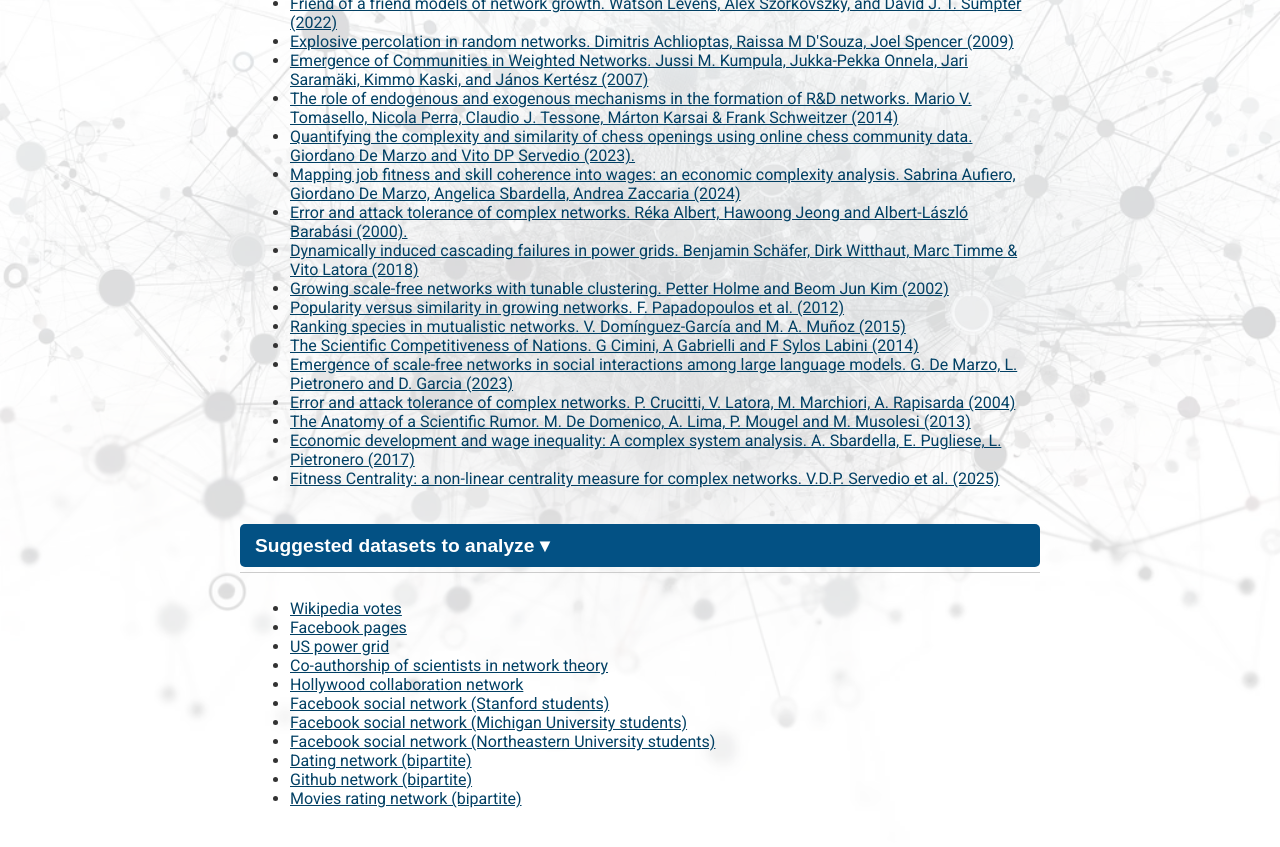
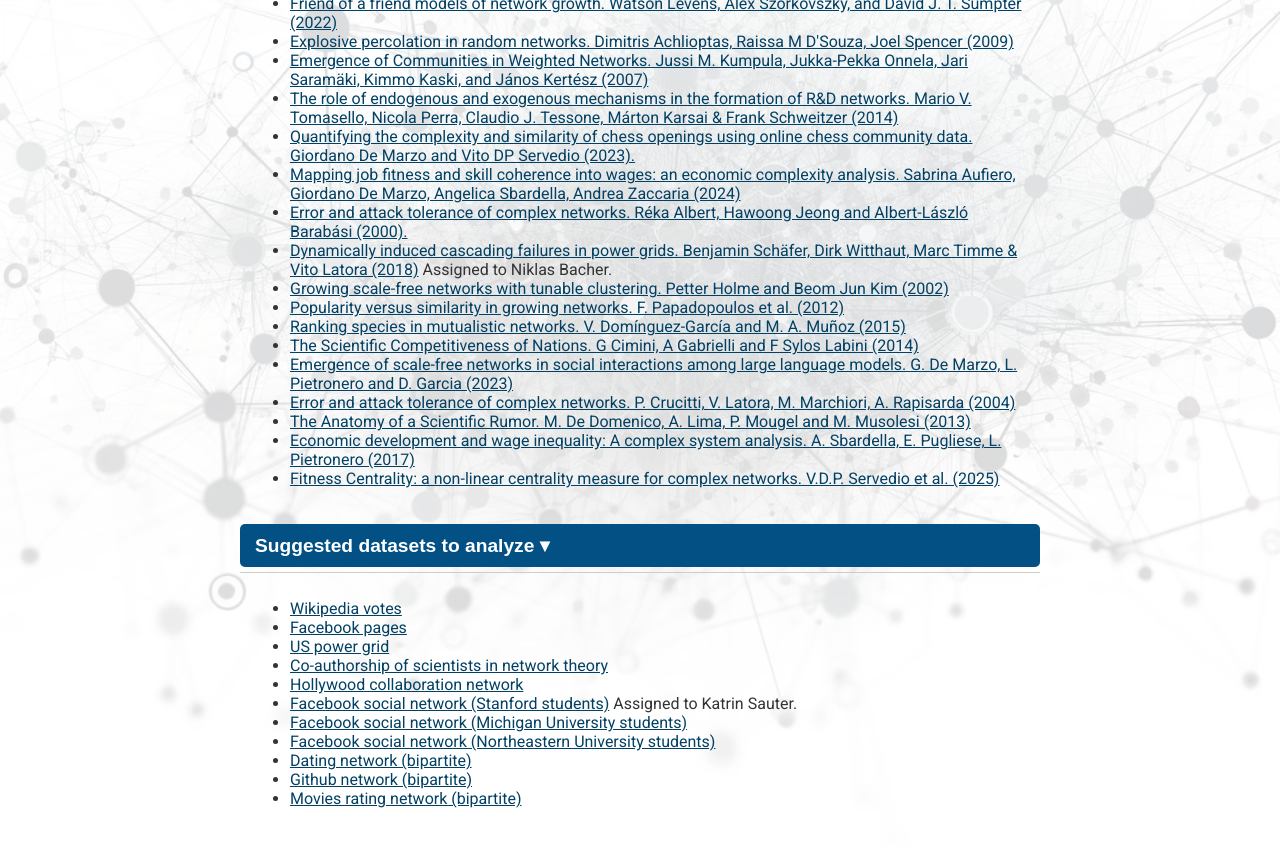
Before and after one commit to giordano-demarzo/giordano-demarzo.github.io, a Jekyll site: the page built from Network_Science.markdown, in a window 1280 px wide and 900 px high, scrolled down 2889 px. Shown: the top 847 px of the window. Built offline with Jekyll 4.4.1, drawn with Linux system fonts in a browser that asks for light colours.

Commit message:
Students projects

```diff
--- a/Network_Science.markdown
+++ b/Network_Science.markdown
@@ -339,7 +339,8 @@ economic systems. </p>
 		<li><a href="https://www.nature.com/articles/s41598-023-31658-w" rel="nofollow">Quantifying the complexity and similarity of chess openings using online chess community data. Giordano De Marzo and Vito DP Servedio (2023). </a></li>
 		<li><a href="https://www.nature.com/articles/s41598-024-61448-x" rel="nofollow">Mapping job fitness and skill coherence into wages: an economic complexity analysis. Sabrina Aufiero, Giordano De Marzo, Angelica Sbardella, Andrea Zaccaria (2024)</a></li>
 		<li><a href="https://www.nature.com/articles/35019019" rel="nofollow">Error and attack tolerance of complex networks. Réka Albert, Hawoong Jeong and Albert-László Barabási (2000). </a></li>
-		<li><a href="https://www.nature.com/articles/s41467-018-04287-5" rel="nofollow">Dynamically induced cascading failures in power grids. Benjamin Schäfer, Dirk Witthaut, Marc Timme & Vito Latora (2018)</a></li>
+		<li><a href="https://www.nature.com/articles/s41467-018-04287-5" rel="nofollow">Dynamically induced cascading failures in power grids. Benjamin Schäfer, Dirk Witthaut, Marc Timme & Vito Latora (2018)</a> Assigned to Niklas Bacher.
+</li>
 		<li><a href="https://journals.aps.org/pre/pdf/10.1103/PhysRevE.65.026107?casa_token=0_slnATnRWYAAAAA%3A9KFhSozPdXTgY4StjSL0eLF3-vv6UWoFa3y9Q5D1ItcXiBSxs9Mq7vtrF6U3Jt2gNVQovt8lAoljofg" rel="nofollow">Growing scale-free networks with tunable clustering. Petter Holme and Beom Jun Kim (2002)</a></li>
 		<li><a href="https://www.nature.com/articles/nature11459" rel="nofollow">Popularity versus similarity in growing networks. F. Papadopoulos et al. (2012)</a></li>
 		<li><a href="https://www.nature.com/articles/srep08182" rel="nofollow">Ranking species in mutualistic networks. V. Domínguez-García and M. A. Muñoz  (2015)</a></li>
@@ -360,7 +361,7 @@ economic systems. </p>
 		<li><a href="https://networkrepository.com/inf-power.php" rel="nofollow">US power grid</a></li>
 		<li><a href="https://networkrepository.com/ca-netscience.php" rel="nofollow">Co-authorship of scientists in network theory</a></li>
 		<li><a href="https://networkrepository.com/ca-hollywood-2009.php" rel="nofollow">Hollywood collaboration network</a></li>
-		<li><a href="https://networkrepository.com/socfb-Stanford3.php" rel="nofollow">Facebook social network (Stanford students)</a></li>
+		<li><a href="https://networkrepository.com/socfb-Stanford3.php" rel="nofollow">Facebook social network (Stanford students)</a> Assigned to Katrin Sauter.</li>
 		<li><a href="https://networkrepository.com/socfb-Michigan23.php" rel="nofollow">Facebook social network (Michigan University students)</a></li>
 		<li><a href="https://networkrepository.com/socfb-Northeastern19.php" rel="nofollow">Facebook social network (Northeastern University students)</a></li>
 		<li><a href="https://networkrepository.com/rec-dating.php" rel="nofollow">Dating network (bipartite)</a></li>
```
